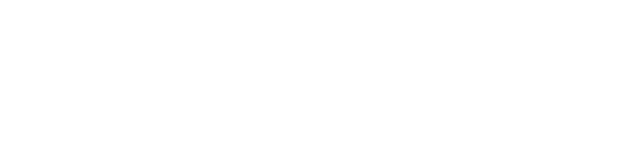
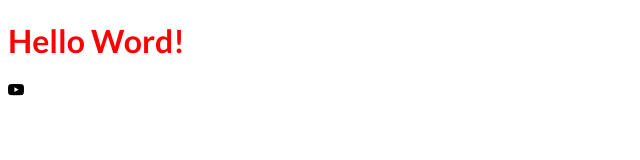
Before and after one commit to Fronchak/Agency_Sass_v1, a plain HTML site: page index.html in a window 1280 px wide. Shown: the whole page, without its empty margins (0-640 px from the left). Drawn offline with nearby package versions, Linux system fonts and the light colour scheme.

Commit message:
Install dependencies to Bootstrap Icons and Google fonts

```diff
--- a/assets/sass/styles.sass
+++ b/assets/sass/styles.sass
@@ -0,0 +1,3 @@
+h1
+  color: red
+  font-family: 'lato'
--- a/index.html
+++ b/index.html
@@ -4,10 +4,21 @@
     <meta charset="UTF-8">
     <meta http-equiv="X-UA-Compatible" content="IE=edge">
     <meta name="viewport" content="width=device-width, initial-scale=1.0">
+
+    <!-- Bootstrap Icons -->
+    <link rel="stylesheet" href="https://cdn.jsdelivr.net/npm/bootstrap-icons@1.10.3/font/bootstrap-icons.css">
+
+    <!-- Google fonts - Lato -->
+    <link rel="preconnect" href="https://fonts.googleapis.com">
+    <link rel="preconnect" href="https://fonts.gstatic.com" crossorigin>
+    <link href="https://fonts.googleapis.com/css2?family=Lato:ital,wght@0,300;0,400;0,700;0,900;1,300;1,700;1,900&display=swap" rel="stylesheet">
+
+    <!-- Project styles -->
     <link rel="stylesheet" type="text/css" href="./assets/css/styles.css">
     <title>Agency</title>
 </head>
 <body>
-
+    <h1>Hello Word!</h1>
+    <i class="bi bi-youtube"></i>
 </body>
 </html>
```
Also changed, not shown: assets/css/styles.css, 2 other files.
